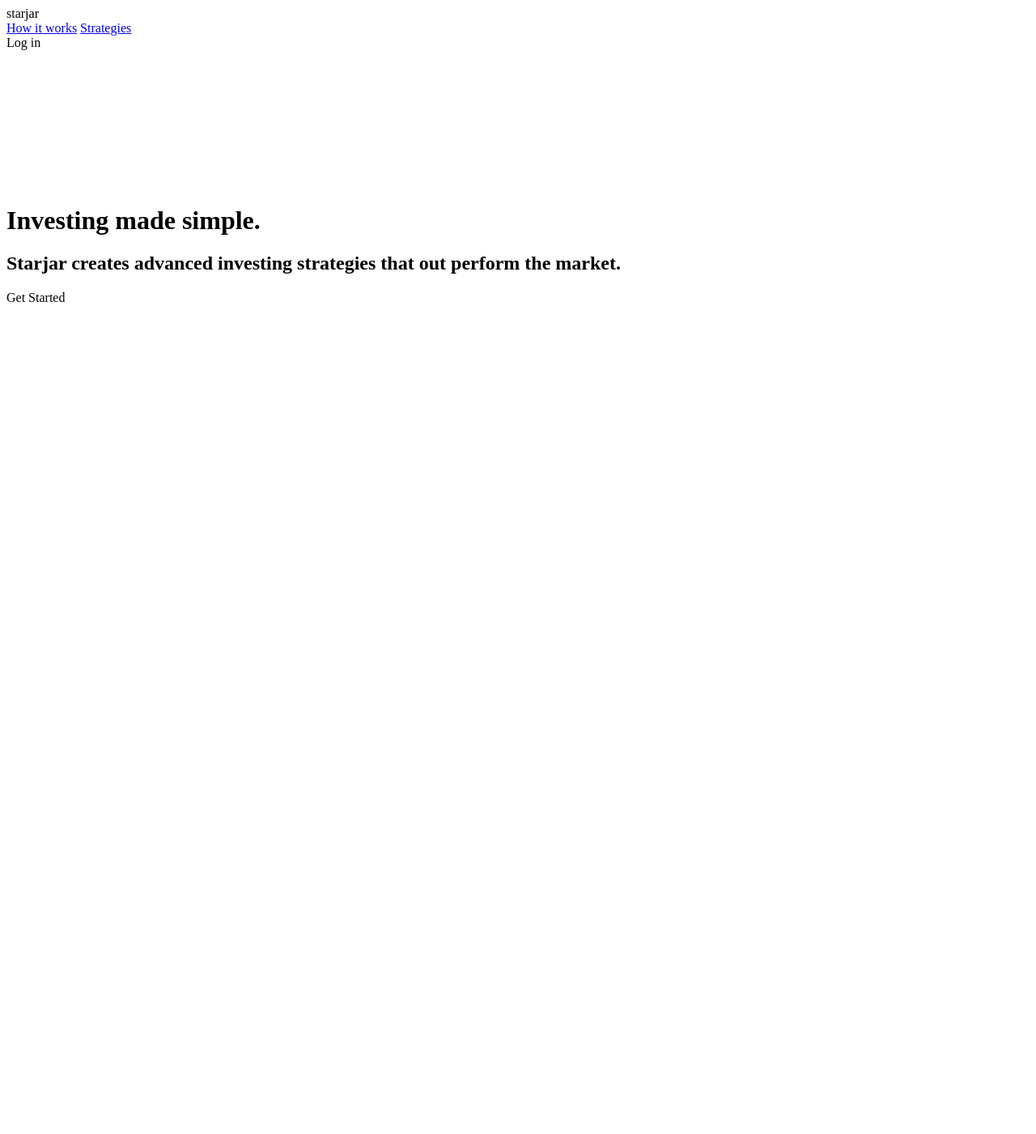
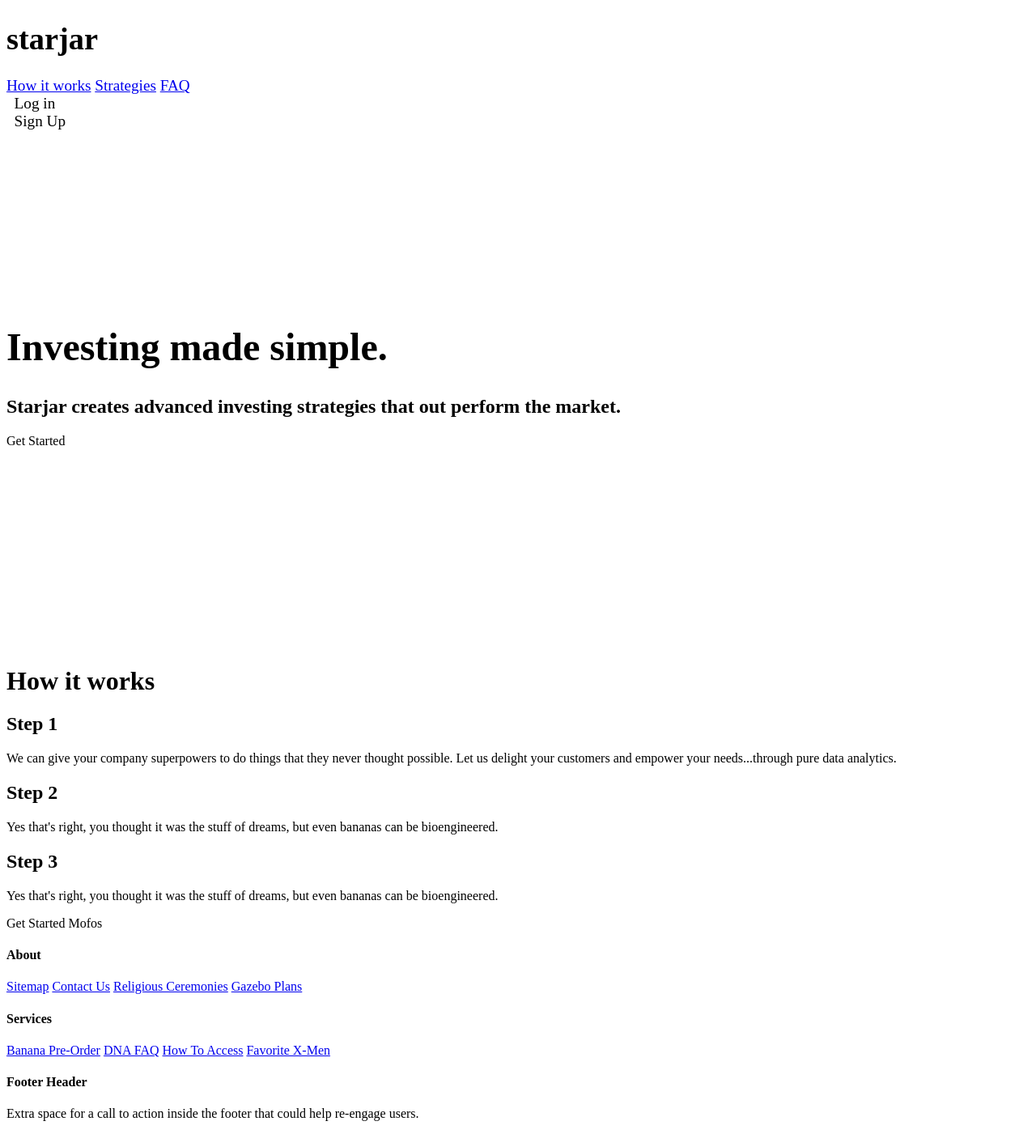
Before and after one commit to z123/starjar, a Flask app: page / in a window 1280 px wide. Shown: the whole page at 81% size. Before the commit the page ends 373 px from the top, so only its background shows below. Run offline with Flask 2, Linux system fonts and the light colour scheme; parts of the project's set-up code (start-up, migrations or seed data) failed here and were passed over.

Commit message:
worked on home page

```diff
--- a/app/__init__.py
+++ b/app/__init__.py
@@ -3,4 +3,4 @@ from flask import Flask
 app = Flask(__name__)
 app.config.from_object('config.default')
 
-from app.views import home
+from app.views import index
--- a/app/static/css/index.css
+++ b/app/static/css/index.css
@@ -1,4 +1,12 @@
+.ui.vertical.masthead {
+  margin-top: 15em;
+  min-height: 400px;
+}
 
-.ui.vertical.masthead {
-  margin-top: 12em;
+.masthead h1.ui.header {
+  font-size: 3em;
 }
+
+/*.ui.vertical.center.aligned.segment:nth-of-type(2) {*/
+  /*margin-top: 5em;*/
+/*}*/
--- a/app/static/css/layout.css
+++ b/app/static/css/layout.css
@@ -0,0 +1,14 @@
+.ui.fixed.borderless.menu .ui.button {
+  margin-left: 0.5em;
+}
+
+.ui.fixed.borderless.menu {
+  background-color: #FFFFFF;
+  font-size: 1.2em;
+}
+
+
+
+/*body {*/
+  /*background-color: #F2F2F2;*/
+/*}*/
--- a/app/templates/index.html
+++ b/app/templates/index.html
@@ -1,5 +1,6 @@
 {% extends "layout.html" %}
 {% block stylesheet %}
+  {{ super() }}
   <link rel="stylesheet" type="text/css" href="{{ url_for('static', filename='css/index.css') }}">
 {% endblock %}
 {% block title %}starjar{% endblock %}
@@ -14,4 +15,47 @@
     <div class="ui huge primary button">Get Started <i class="right arrow icon"></i></div>
     </div>
   </div>
+
+  <div class="ui vertical center aligned segment">
+    <div class="ui text container">
+    <h1 id="how-it-works" class="ui header">How it works</h1>
+    <h2 class="ui header">Step 1</h2>
+    <p>We can give your company superpowers to do things that they never thought possible. Let us delight your customers and empower your needs...through pure data analytics.</p>
+    <h2 class="ui header">Step 2</h2>
+    <p>Yes that's right, you thought it was the stuff of dreams, but even bananas can be bioengineered.</p>
+    <h2 class="ui header">Step 3</h2>
+    <p>Yes that's right, you thought it was the stuff of dreams, but even bananas can be bioengineered.</p>
+    <a class="ui huge button">Get Started Mofos</a>
+    </div>
+  </div>
+
+  <div class="ui inverted vertical footer segment">
+    <div class="ui container">
+      <div class="ui stackable inverted divided equal height stackable grid">
+        <div class="three wide column">
+          <h4 class="ui inverted header">About</h4>
+          <div class="ui inverted link list">
+            <a href="#" class="item">Sitemap</a>
+            <a href="#" class="item">Contact Us</a>
+            <a href="#" class="item">Religious Ceremonies</a>
+            <a href="#" class="item">Gazebo Plans</a>
+          </div>
+        </div>
+        <div class="three wide column">
+          <h4 class="ui inverted header">Services</h4>
+          <div class="ui inverted link list">
+            <a href="#" class="item">Banana Pre-Order</a>
+            <a href="#" class="item">DNA FAQ</a>
+            <a href="#" class="item">How To Access</a>
+            <a href="#" class="item">Favorite X-Men</a>
+          </div>
+        </div>
+        <div class="seven wide column">
+          <h4 class="ui inverted header">Footer Header</h4>
+          <p>Extra space for a call to action inside the footer that could help re-engage users.</p>
+        </div>
+      </div>
+    </div>
+  </div>
+
 {% endblock %}
--- a/app/templates/layout.html
+++ b/app/templates/layout.html
@@ -26,13 +26,17 @@
   <title>{% block title %}{% endblock %}</title>
   </head>
   <body>
-    <div class="ui fixed menu">
+  <div class="ui fixed borderless menu">
     <div class="ui container">
-        <div href="#" class="header item">starjar</div>
-        <a href="#" class="item">How it works</a>
+      <div href="#" class="item"><h1>starjar</h1></div>
+      <a href="#how-it-works" class="item">How it works</a>
       <a href="#" class="item">Strategies</a>
-        <div class="right item">
-          <a class="ui button">Log in</a>
+      <a href="#" class="item">FAQ</a>
+      <div class="right menu">
+        <div class="item">
+          <div class="ui button">Log in</div>
+          <div class="ui button">Sign Up</div>
+        </div>
       </div>
     </div>
   </div>
--- /dev/null
+++ b/app/views/index.py
@@ -0,0 +1,7 @@
+from flask import render_template
+
+from app import app
+
+@app.route('/')
+def index():
+    return render_template('index.html')
--- /dev/null
+++ b/config/default.py
@@ -0,0 +1,2 @@
+
+DEBUG = True
--- a/run.py
+++ b/run.py
@@ -0,0 +1,2 @@
+from app import app
+app.run(debug=True)
```
Also changed, not shown: config/__init__.py (added), 1 other file. Lines whose indentation alone changed are shown as unchanged.
